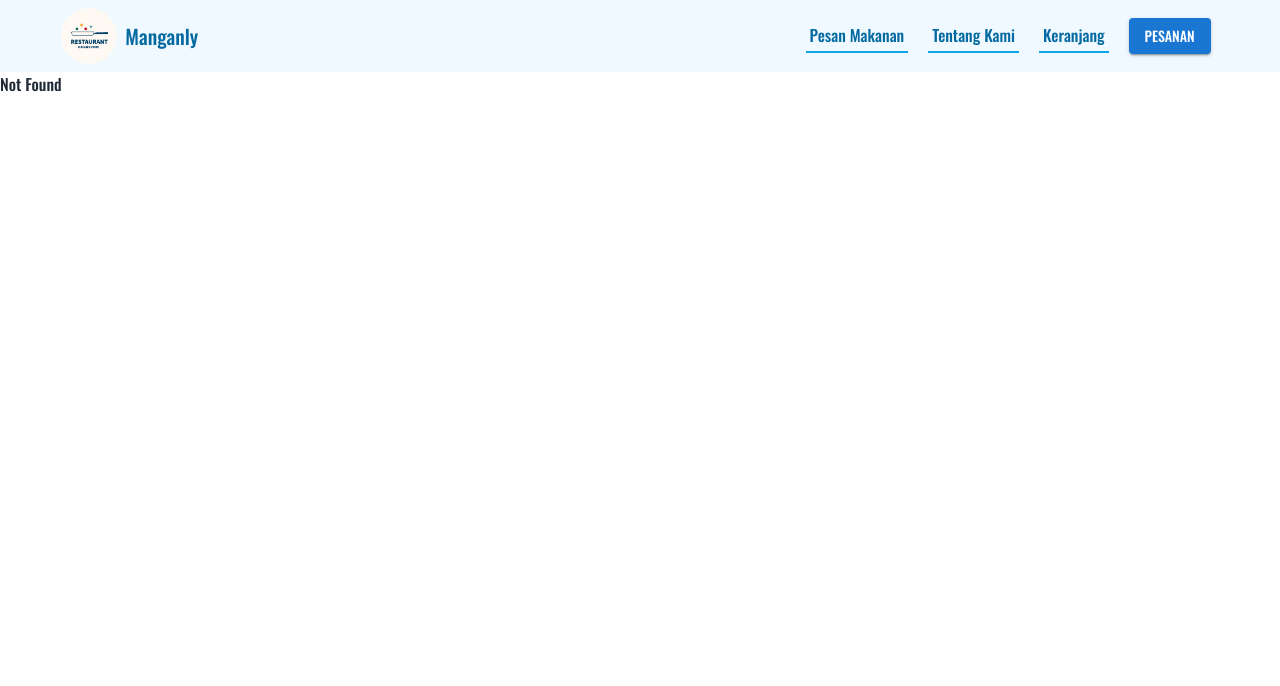
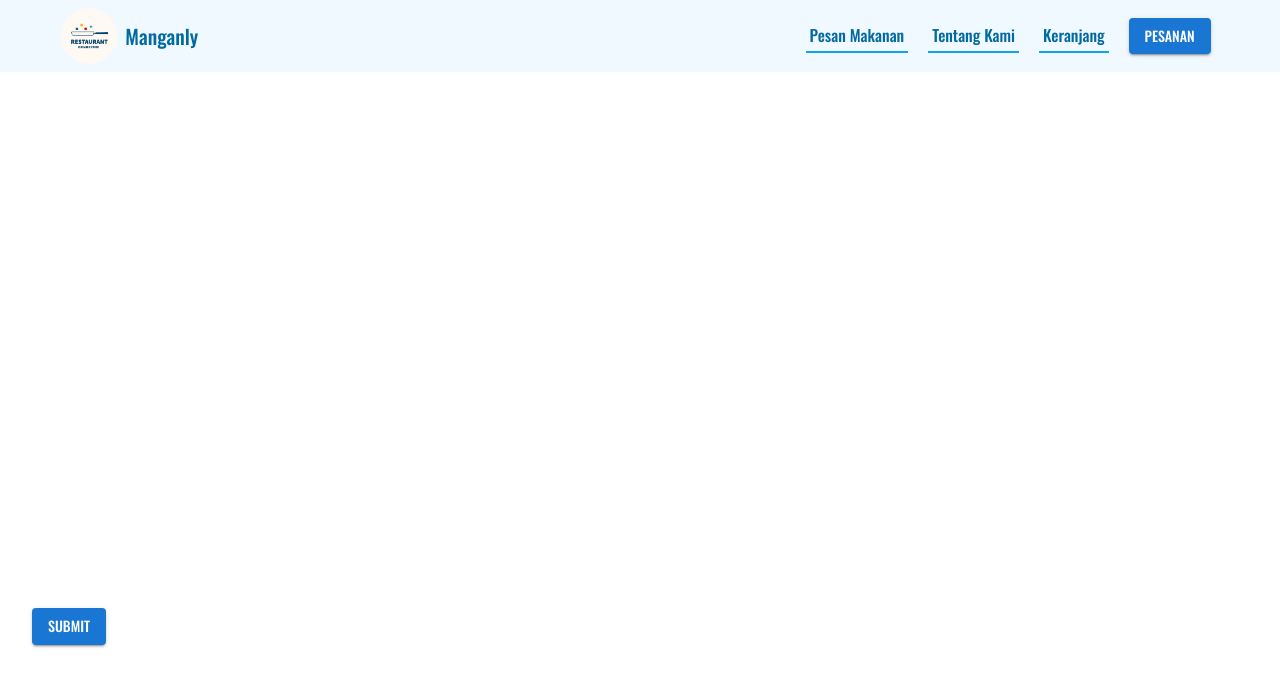
Before and after one commit to Raihanarrasyid/frontend-basisdata, a React (Vite) app: page /form in a window 1280 px wide. Before the commit this address had no page. Shown: the top 686 px of the page. Built offline with nearby package versions, Linux system fonts and the light colour scheme.

Commit message:
progress

```diff
--- a/package.json
+++ b/package.json
@@ -13,10 +13,12 @@
     "@emotion/react": "^11.11.1",
     "@emotion/styled": "^11.11.0",
     "@mui/icons-material": "^5.14.16",
-    "@mui/material": "^5.14.17",
+    "@mui/material": "^5.14.18",
     "@mui/system": "^5.14.17",
     "aos": "^2.3.4",
     "axios": "^1.6.2",
+    "formik": "^2.4.5",
+    "formik-material-ui": "^4.0.0-alpha.2",
     "react": "^18.2.0",
     "react-dom": "^18.2.0",
     "react-router-dom": "^6.18.0",
--- a/src/App.jsx
+++ b/src/App.jsx
@@ -13,6 +13,7 @@ import { useEffect } from "react";
 import axios from "axios";
 import DetailMakanan from "./components/PesanMakanan/DetailMakanan";
 import Cart from "./components/PesanMakanan/Cart";
+import FormPesanan from "./components/Form/FormPesanan";
 
 function App() {
   return (
@@ -25,6 +26,7 @@ function App() {
           <Route path="/order" element={<PesanMakanan />} />
           <Route path="/order/:menuId" element={<DetailMakanan />} />
           <Route path="/cart" element={<Cart />} />
+          <Route path="/form" element={<FormPesanan />} />
           <Route path="*" element={<h1>Not Found</h1>} />
         </Routes>
       </BrowserRouter>
--- /dev/null
+++ b/src/components/Form/FormPesanan.jsx
@@ -0,0 +1,136 @@
+import { Typography, TextField, Button, Box, Grid } from "@mui/material";
+import { styled } from "@mui/system";
+import React, { useState } from "react";
+
+const CustomTextField = styled(TextField)(({ theme }) => ({
+  marginBottom: "1.5rem",
+  "& .MuiOutlinedInput-root": {
+    "& fieldset": {
+      borderColor: "white", // Warna border
+    },
+    "&:hover fieldset": {
+      borderColor: "white", // Warna border saat hover
+    },
+    "&.Mui-focused fieldset": {
+      borderColor: "white", // Warna border saat focused
+    },
+    "& input": {
+      color: "white", // Warna teks
+    },
+  },
+  "& .MuiInputLabel-root": {
+    color: "white", // Warna label
+  },
+}));
+
+export default function FormPesanan() {
+  const [formData, setFormData] = useState({
+    nama: "",
+    alamat: "",
+    nomorTelepon: "",
+    email: "",
+    nomorMeja: "", // Tambah field nomorMeja
+  });
+
+  const handleSubmit = (e) => {
+    e.preventDefault();
+    // Lakukan sesuatu dengan data yang diisi pada form
+    console.log(formData);
+    // Reset form setelah submit
+    setFormData({
+      nama: "",
+      alamat: "",
+      nomorTelepon: "",
+      email: "",
+      nomorMeja: "", // Reset nilai nomorMeja
+    });
+  };
+
+  const handleChange = (e) => {
+    const { name, value } = e.target;
+    setFormData({
+      ...formData,
+      [name]: value,
+    });
+  };
+
+  return (
+    <Box className="h-screen" sx={{ p: 4 }}>
+      <Box sx={{ display: "flex", justifyContent: "center", mb: 5 }}>
+        <Typography
+          variant="h2"
+          sx={{ color: "white", textAlign: "center", my: 5 }}
+        >
+          Form Pesanan
+        </Typography>
+      </Box>
+      <form onSubmit={handleSubmit} className="">
+        <Grid container spacing={3}>
+          <Grid item xs={12} sm={6}>
+            <CustomTextField
+              label="Nama"
+              variant="outlined"
+              fullWidth
+              required
+              name="nama"
+              value={formData.nama}
+              onChange={handleChange}
+            />
+          </Grid>
+          <Grid item xs={12} sm={6}>
+            <CustomTextField
+              label="Alamat"
+              variant="outlined"
+              fullWidth
+              required
+              name="alamat"
+              value={formData.alamat}
+              onChange={handleChange}
+            />
+          </Grid>
+          <Grid item xs={12} sm={6}>
+            <CustomTextField
+              label="Nomor Telepon"
+              variant="outlined"
+              fullWidth
+              required
+              type="tel"
+              name="nomorTelepon"
+              value={formData.nomorTelepon}
+              onChange={handleChange}
+            />
+          </Grid>
+          <Grid item xs={12} sm={6}>
+            <CustomTextField
+              label="Email"
+              variant="outlined"
+              fullWidth
+              required
+              type="email"
+              name="email"
+              value={formData.email}
+              onChange={handleChange}
+            />
+          </Grid>
+          {/* Field baru untuk nomor meja */}
+          <Grid item xs={12} sm={6}>
+            <CustomTextField
+              label="Nomor Meja"
+              variant="outlined"
+              fullWidth
+              required
+              name="nomorMeja"
+              value={formData.nomorMeja}
+              onChange={handleChange}
+            />
+          </Grid>
+          <Grid item xs={12}>
+            <Button variant="contained" type="submit">
+              Submit
+            </Button>
+          </Grid>
+        </Grid>
+      </form>
+    </Box>
+  );
+}
--- a/src/components/PesanMakanan/Cart.jsx
+++ b/src/components/PesanMakanan/Cart.jsx
@@ -6,17 +6,35 @@ import { useCartStore } from "../../stores/appStore";
 import { useState } from "react";
 import { Button } from "@mui/material";
 import { useNavigate } from "react-router-dom";
+import Snackbar from "@mui/material/Snackbar";
+import SnackbarContent from "@mui/material/SnackbarContent";
+import IconButton from "@mui/material/IconButton";
+import Close from "@mui/icons-material/Close";
 
 export default function Cart() {
   const [refresh, setRefresh] = useState(false);
   const cart = useCartStore();
   const [cartItems, setCartItems] = useState([]);
   const [loading, setLoading] = useState(true);
+  const [toastOpen, setToastOpen] = useState(false);
+  const [toastMessage, setToastMessage] = useState("");
   const navigate = useNavigate();
   const totalHarga = cartItems.reduce(
     (total, item) => total + item.harga * item.kuantitas,
     0
   );
+  const handleCheckout = () => {
+    if (cartItems.length !== 0) {
+      navigate("/form");
+    } else {
+      setToastMessage("Keranjang masih kosong");
+      setToastOpen(true);
+      setTimeout(() => {
+        setToastOpen(false);
+        navigate("/order");
+      }, 2000);
+    }
+  };
 
   useEffect(() => {
     Aos.init({
@@ -48,6 +66,26 @@ export default function Cart() {
         </>
       ) : (
         <>
+          <Snackbar
+            open={toastOpen}
+            autoHideDuration={2000}
+            onClose={() => setToastOpen(false)}
+          >
+            <SnackbarContent
+              message={toastMessage}
+              style={{ backgroundColor: "#cf001c" }} // Atur latar belakang menjadi merah
+              action={
+                <IconButton
+                  size="small"
+                  aria-label="close"
+                  color="inherit"
+                  onClick={() => setToastOpen(false)}
+                >
+                  <Close fontSize="small" />
+                </IconButton>
+              }
+            />
+          </Snackbar>
           <Box className="w-4/5 mx-auto text-white">
             <Typography
               data-aos="fade"
@@ -63,7 +101,7 @@ export default function Cart() {
               <Button
                 variant="contained"
                 color="success"
-                onClick={() => navigate("/order")}
+                onClick={handleCheckout}
               >
                 Checkout
               </Button>
```
Also changed, not shown: 1 other file (tests, documents, lock files or other folders).
